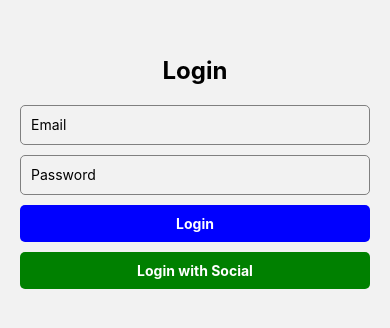
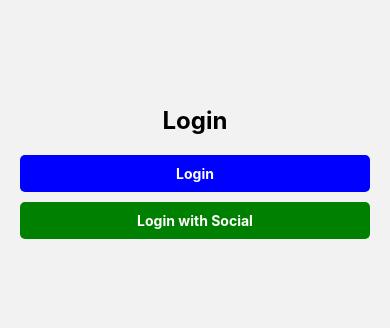
Before and after one commit to RyanGst/rn-lab, a React Native app: screen / in a window 390 px wide. Shown: the part 250-578 px from the top of the page. Built offline with nearby package versions, Linux system fonts and the light colour scheme.

Commit message:
rename login and extract types

```diff
--- a/src/navigation/auth/AuthStack.tsx
+++ b/src/navigation/auth/AuthStack.tsx
@@ -1,7 +1,7 @@
 import { createNativeStackNavigator } from "@react-navigation/native-stack";
 import React from "react";
 
-import { Login } from "../../screens/auth/Login";
+import { Login } from "../../screens/auth/login";
 import { AuthStackRoutes } from "./AuthStackRoutes";
 
 const AuthStack = createNativeStackNavigator();
--- a/src/screens/auth/Login.tsx
+++ /dev/null
@@ -1,71 +0,0 @@
-import React from "react";
-import {
-	StyleSheet,
-	Text,
-	TextInput,
-	TouchableOpacity,
-	View,
-} from "react-native";
-
-export const Login = () => {
-	return (
-		<View style={styles.container}>
-			<Text style={styles.title}>Login</Text>
-			<TextInput
-				style={styles.input}
-				placeholder="Email"
-				keyboardType="email-address"
-				autoCapitalize="none"
-			/>
-			<TextInput style={styles.input} placeholder="Password" secureTextEntry />
-			<TouchableOpacity style={styles.loginButton}>
-				<Text style={styles.buttonText}>Login</Text>
-			</TouchableOpacity>
-			<TouchableOpacity style={styles.socialButton}>
-				<Text style={styles.buttonText}>Login with Social</Text>
-			</TouchableOpacity>
-		</View>
-	);
-};
-
-const styles = StyleSheet.create({
-	container: {
-		flex: 1,
-		justifyContent: "center",
-		alignItems: "center",
-		padding: 20,
-	},
-	title: {
-		fontSize: 24,
-		fontWeight: "bold",
-		marginBottom: 20,
-	},
-	input: {
-		width: "100%",
-		height: 40,
-		borderColor: "gray",
-		borderWidth: 1,
-		borderRadius: 5,
-		marginBottom: 10,
-		paddingHorizontal: 10,
-	},
-	loginButton: {
-		backgroundColor: "blue",
-		padding: 10,
-		borderRadius: 5,
-		width: "100%",
-		alignItems: "center",
-		marginBottom: 10,
-	},
-	socialButton: {
-		backgroundColor: "green",
-		padding: 10,
-		borderRadius: 5,
-		width: "100%",
-		alignItems: "center",
-	},
-	buttonText: {
-		color: "white",
-		fontWeight: "bold",
-	},
-});
--- /dev/null
+++ b/src/screens/auth/login-styles.tsx
@@ -0,0 +1,43 @@
+import { StyleSheet } from "react-native";
+
+export const styles = StyleSheet.create({
+	container: {
+		flex: 1,
+		justifyContent: "center",
+		alignItems: "center",
+		padding: 20,
+	},
+	title: {
+		fontSize: 24,
+		fontWeight: "bold",
+		marginBottom: 20,
+	},
+	input: {
+		width: "100%",
+		height: 40,
+		borderColor: "gray",
+		borderWidth: 1,
+		borderRadius: 5,
+		marginBottom: 10,
+		paddingHorizontal: 10,
+	},
+	loginButton: {
+		backgroundColor: "blue",
+		padding: 10,
+		borderRadius: 5,
+		width: "100%",
+		alignItems: "center",
+		marginBottom: 10,
+	},
+	socialButton: {
+		backgroundColor: "green",
+		padding: 10,
+		borderRadius: 5,
+		width: "100%",
+		alignItems: "center",
+	},
+	buttonText: {
+		color: "white",
+		fontWeight: "bold",
+	},
+});
--- /dev/null
+++ b/src/screens/auth/login.tsx
@@ -0,0 +1,17 @@
+import React from "react";
+import { Text, TouchableOpacity, View } from "react-native";
+import { styles } from "./login-styles";
+
+export const Login = () => {
+	return (
+		<View style={styles.container}>
+			<Text style={styles.title}>Login</Text>
+			<TouchableOpacity style={styles.loginButton}>
+				<Text style={styles.buttonText}>Login</Text>
+			</TouchableOpacity>
+			<TouchableOpacity style={styles.socialButton}>
+				<Text style={styles.buttonText}>Login with Social</Text>
+			</TouchableOpacity>
+		</View>
+	);
+};
```
